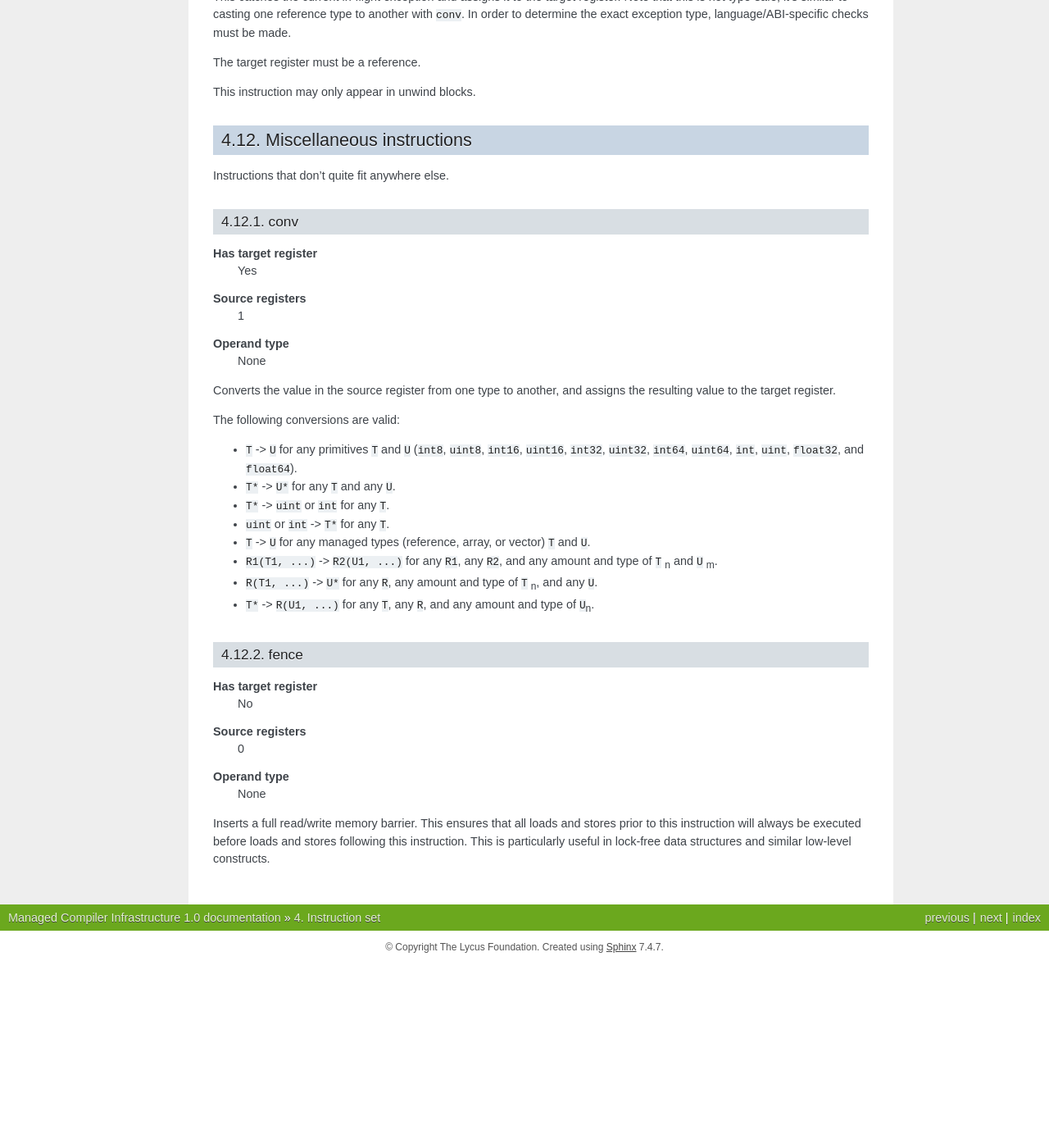
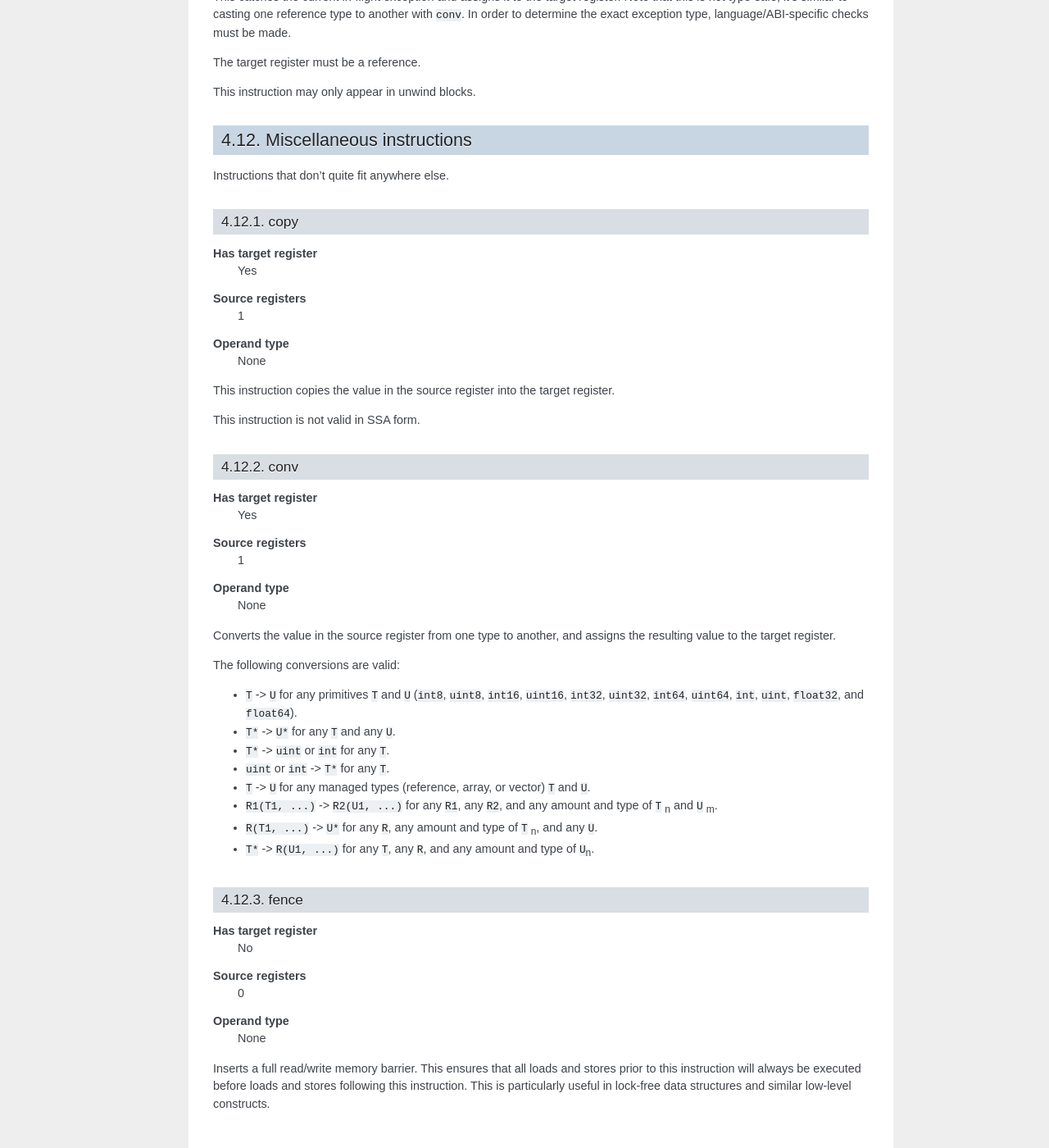
Before and after one commit to lycus/mci, a Sphinx documentation site: the page built from docs/instruction_set.rst, in a window 1280 px wide and 1400 px high, scrolled down 40437 px. Shown: the whole window at 82% size. Built offline with Sphinx 7.4.7, drawn with Linux system fonts in a browser that asks for light colours; before the commit the page ends 41612 px from its top, so only the background shows below that; some of the changed text lies outside the part shown.

Commit message:
Introduce 'copy' instruction.
This will be needed for exiting SSA form.

```diff
--- a/docs/instruction_set.rst
+++ b/docs/instruction_set.rst
@@ -2099,6 +2099,21 @@ Miscellaneous instructions
 ++++++++++++++++++++++++++
 
 Instructions that don't quite fit anywhere else.
+
+copy
+----
+
+**Has target register**
+    Yes
+**Source registers**
+    1
+**Operand type**
+    None
+
+This instruction copies the value in the source register into the target
+register.
+
+This instruction is not valid in SSA form.
 
 conv
 ----
```
Also changed, not shown: 4 other files.
